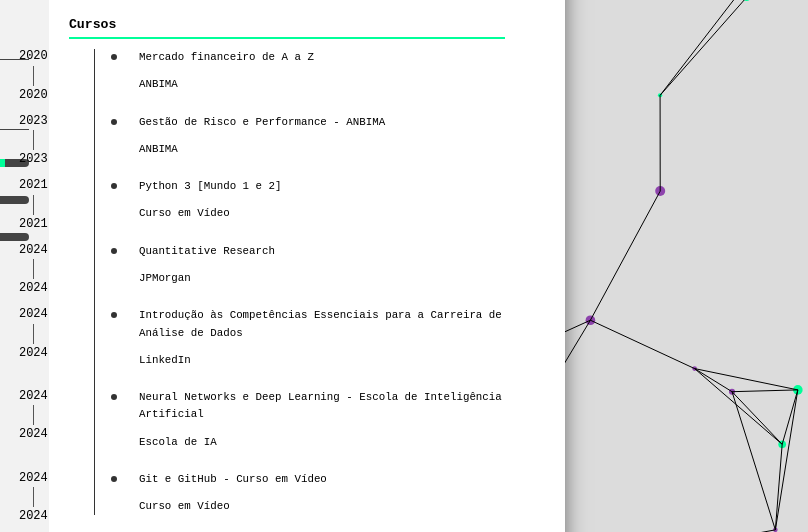
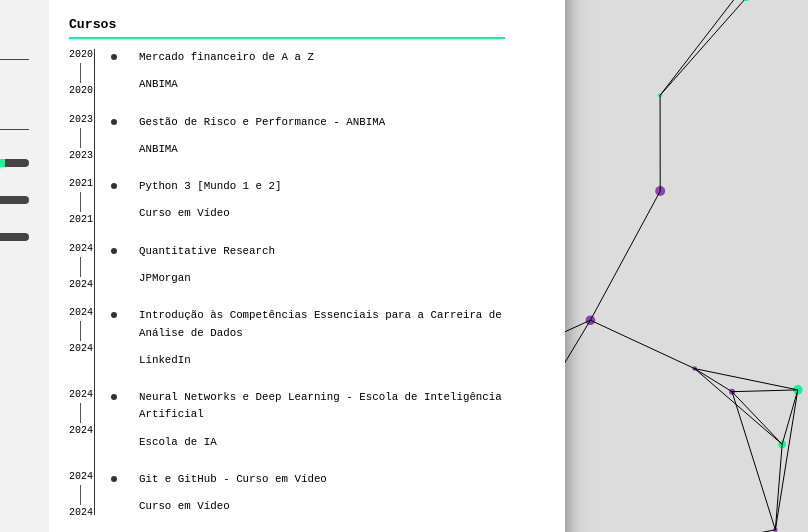
Before and after one commit to gabrieldadcarvalho/gabrieldadcarvalho.github.io, a plain HTML site: page index.html in a window 1280 px wide. Shown: the part 213-745 px from the top of the page, 472-1280 px from the left. Drawn offline with Linux system fonts and the light colour scheme.

Commit message:
Update styles.css

```diff
--- a/styles.css
+++ b/styles.css
@@ -211,10 +211,11 @@
 /* Novo estilo para as datas com duas informações */
 .date-container {
   position: absolute;
-  left: -80px; /* Ajuste conforme necessário */
+  left: -30px;  /* Mais próximo da linha */
   top: 0;
   text-align: right;
   line-height: 1.2;
+  font-size: 10px;  /* Tamanho reduzido */
 }
 
 .date-start,
@@ -225,7 +226,7 @@
 .date-line {
   display: block;
   width: 1px;
-  height: 20px; /* Altura da linha entre as datas */
+  height: 20px;  /* Altura da linha entre as datas */
   background-color: #555;
   margin: 2px auto;
 }
```
